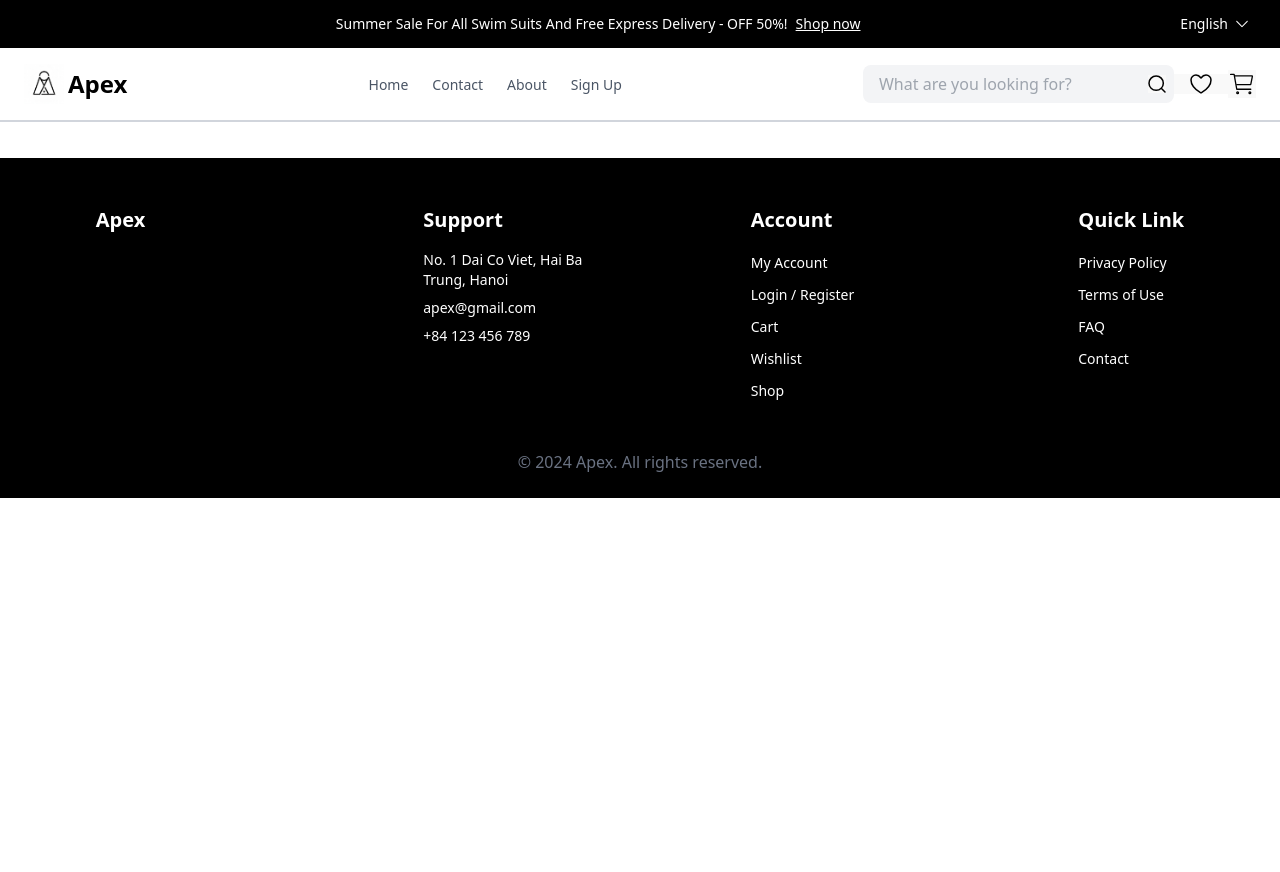
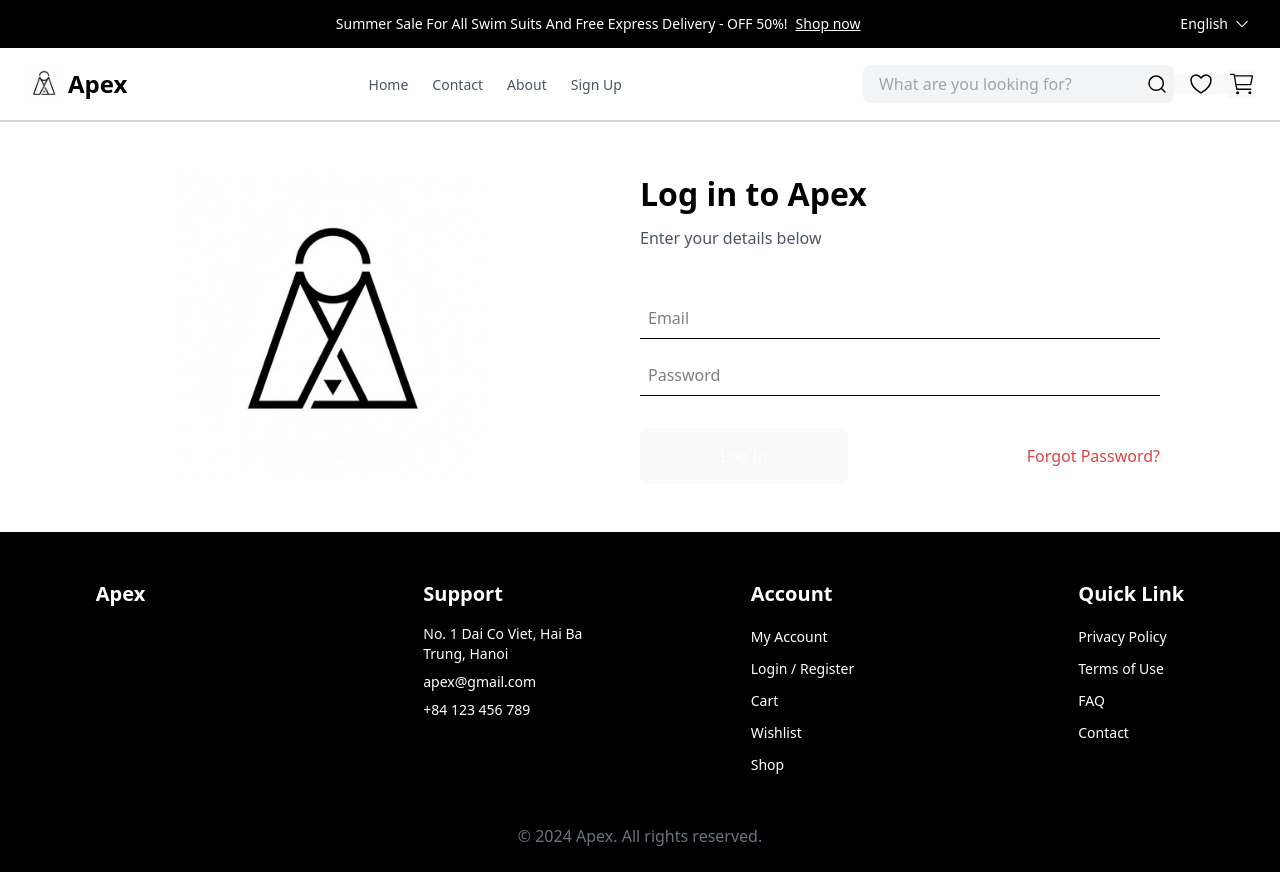
Before and after one commit to ncquan04/IT4409, a React (Vite) app: page /login in a window 1280 px wide. Before the commit the page ends 800 px from the top, so only its background shows below. Built offline with nearby package versions, Linux system fonts and the light colour scheme.

Commit message:
Implement login and signup pages; create LogInSignUpPage, Header, InfoSection, ActionSection components, and update routing

```diff
--- a/index.html
+++ b/index.html
@@ -2,7 +2,7 @@
 <html lang="en">
   <head>
     <meta charset="UTF-8" />
-    <link rel="icon" type="image/svg+xml" href="/public/icon.jpg" />
+    <link rel="icon" type="image/jpeg" href="/icon.jpg" />
     <meta name="viewport" content="width=device-width, initial-scale=1.0" />
     <title>Apex</title>
   </head>
--- /dev/null
+++ b/src/components/common/CommonButton.tsx
@@ -0,0 +1,25 @@
+import { useI18n } from "../../contexts/I18nContext";
+
+interface CommonButtonProps {
+  label?: string;
+  onClick: () => void;
+  style?: React.CSSProperties;
+  type?: "button" | "submit" | "reset";
+}
+
+const CommonButton = (props: CommonButtonProps) => {
+  const i18n = useI18n();
+
+  return (
+    <button
+      className="w-full h-14 rounded-lg bg-button2 hover:bg-hoverButton hover:cursor-pointer"
+      onClick={props.onClick}
+      style={props.style}
+      type={props.type || "button"}
+    >
+      {props.label || i18n.t("Continue")}
+    </button>
+  );
+};
+
+export default CommonButton;
--- a/src/components/navBar/components/Header.tsx
+++ b/src/components/navBar/components/Header.tsx
@@ -1,4 +1,3 @@
-import logo from "../../../../public/icon.jpg";
 import CartButton from "./CartButton";
 import PageSelector from "./PageSelector";
 import SearchBar from "./SearchBar";
@@ -13,7 +12,7 @@ const Header = () => {
         className="flex flex-row gap-1 items-center hover:cursor-pointer"
         aria-label="Go to home"
       >
-        <img src={logo} alt="Apex logo" className="h-10" />
+        <img src="/icon.jpg" alt="Apex logo" className="h-10" />
         <span className="text-2xl text-black font-bold">Apex</span>
       </Link>
       <nav aria-label="Primary" className="contents">
--- a/src/navigation/index.tsx
+++ b/src/navigation/index.tsx
@@ -1,8 +1,9 @@
 import { Route, BrowserRouter, Routes } from "react-router-dom";
 import HomePage from "../pages/home/HomePage";
-import LoginPage from "../pages/login/LoginPage";
 import NavBar from "../components/navBar/NavBar";
 import Footer from "../components/footer/Footer";
+import SignUpPage from "../pages/login/LogInSignUpPage";
+import LogInSignUpPage from "../pages/login/LogInSignUpPage";
 
 export const AppRoutes = {
   DEFAULT: "/",
@@ -27,7 +28,14 @@ const RootNavigation = () => {
         <Routes>
           <Route path={AppRoutes.DEFAULT} element={<HomePage />} />
           <Route path={AppRoutes.HOME} element={<HomePage />} />
-          <Route path={AppRoutes.LOGIN} element={<LoginPage />} />
+          <Route
+            path={AppRoutes.LOGIN}
+            element={<LogInSignUpPage action="login" />}
+          />
+          <Route
+            path={AppRoutes.SIGNUP}
+            element={<SignUpPage action="signup" />}
+          />
           {/* <Route path={AppRoutes.SIGNUP} element={<LoginPage />} />
           <Route path={AppRoutes.CONTACT} element={<LoginPage />} />
           <Route path={AppRoutes.ABOUT} element={<LoginPage />} />
--- /dev/null
+++ b/src/pages/login/LogInSignUpPage.tsx
@@ -0,0 +1,77 @@
+import { useState } from "react";
+import Header from "./components/Header";
+import InfoSection from "./components/InfoSection";
+import ActionSection from "./components/ActionSection";
+
+interface LogInSignUpPageProps {
+  action: "login" | "signup";
+}
+
+const LogInSignUpPage = (props: LogInSignUpPageProps) => {
+  const [username, setUsername] = useState("");
+  const [email, setEmail] = useState("");
+  const [password, setPassword] = useState("");
+
+  const handleLogin = (email: string, password: string) => {
+    // your code here
+    // Handle login logic here
+  };
+
+  const handleSignUp = (username: string, email: string, password: string) => {
+    // your code here
+    // Handle sign up logic here
+  };
+
+  const handleSubmit: React.FormEventHandler<HTMLFormElement> = (e) => {
+    e.preventDefault();
+    if (props.action === "login") {
+      handleLogin(email, password);
+    } else {
+      handleSignUp(username, email, password);
+    }
+  };
+
+  return (
+    <main
+      role="main"
+      className="w-full h-full pt-12 pb-12 pl-6 pr-6 flex flex-row justify-between items-center"
+    >
+      <aside
+        className="w-1/2 h-full flex flex-col justify-center items-center gap-6"
+        aria-label="Branding"
+      >
+        <figure className="w-full flex justify-center">
+          <img src="/icon.jpg" alt="Apex logo" className="w-1/2 h-auto" />
+        </figure>
+      </aside>
+      <section
+        className="w-1/2 pr-24 h-full flex flex-col justify-center items-center gap-12"
+        aria-labelledby="auth-heading"
+      >
+        <Header action={props.action} />
+        <form
+          className="w-full flex flex-col gap-8"
+          onSubmit={handleSubmit}
+          noValidate
+        >
+          <InfoSection
+            action={props.action}
+            email={email}
+            setEmail={setEmail}
+            password={password}
+            setPassword={setPassword}
+            username={username}
+            setUsername={setUsername}
+          />
+          <ActionSection
+            action={props.action}
+            handleLogIn={() => handleLogin(email, password)}
+            handleSignUp={() => handleSignUp(username, email, password)}
+          />
+        </form>
+      </section>
+    </main>
+  );
+};
+
+export default LogInSignUpPage;
--- a/src/pages/login/LoginPage.tsx
+++ /dev/null
@@ -1,5 +0,0 @@
-const LoginPage = () => {
-  return <div className="text-3xl font-bold underline">Login!</div>;
-};
-
-export default LoginPage;
--- /dev/null
+++ b/src/pages/login/components/ActionSection.tsx
@@ -0,0 +1,52 @@
+import CommonButton from "../../../components/common/CommonButton";
+import { useI18n } from "../../../contexts/I18nContext";
+import { AppRoutes } from "../../../navigation";
+
+interface ActionSectionProps {
+  action: "login" | "signup";
+  handleSignUp: () => void;
+  handleLogIn: () => void;
+}
+
+const ActionSection = (props: ActionSectionProps) => {
+  const i18n = useI18n();
+
+  if (props.action === "login") {
+    return (
+      <div className="w-full flex flex-row gap-4 justify-between items-center">
+        <CommonButton
+          label={i18n.t("Log In")}
+          onClick={props.handleLogIn}
+          type="submit"
+          style={{ width: "40%" }}
+        />
+        <nav aria-label="Password recovery">
+          <a href="/" className="text-base text-button2 cursor-pointer">
+            {i18n.t("Forgot Password?")}
+          </a>
+        </nav>
+      </div>
+    );
+  } else {
+    return (
+      <div className="w-full flex flex-col gap-4 items-center">
+        <CommonButton
+          label={i18n.t("Create Account")}
+          onClick={props.handleSignUp}
+          type="submit"
+        />
+        <p className="text-base text-text2">
+          {i18n.t("Already have an account?")}{" "}
+          <a
+            href={AppRoutes.LOGIN}
+            className="text-text2 underline cursor-pointer"
+          >
+            {i18n.t("Log In")}
+          </a>
+        </p>
+      </div>
+    );
+  }
+};
+
+export default ActionSection;
--- /dev/null
+++ b/src/pages/login/components/Header.tsx
@@ -0,0 +1,24 @@
+import { useI18n } from "../../../contexts/I18nContext";
+
+interface HeaderProps {
+  action: "login" | "signup";
+}
+
+const Header = (props: HeaderProps) => {
+  const i18n = useI18n();
+
+  return (
+    <header className="w-full h-auto flex flex-col gap-2">
+      <h1 id="auth-heading" className="text-[32px] font-semibold text-black">
+        {i18n.t(
+          props.action === "login" ? "Log in to Apex" : "Create an account"
+        )}
+      </h1>
+      <p className="text-base text-gray-600">
+        {i18n.t("Enter your details below")}
+      </p>
+    </header>
+  );
+};
+
+export default Header;
--- /dev/null
+++ b/src/pages/login/components/InfoSection.tsx
@@ -0,0 +1,77 @@
+import type { Dispatch, SetStateAction } from "react";
+
+interface InfoSectionProps {
+  action: "login" | "signup";
+  email: string;
+  setEmail: Dispatch<SetStateAction<string>>;
+  password: string;
+  setPassword: Dispatch<SetStateAction<string>>;
+  username?: string;
+  setUsername?: Dispatch<SetStateAction<string>>;
+}
+
+const InfoSection = (props: InfoSectionProps) => {
+  const isSignup = props.action === "signup";
+  return (
+    <fieldset
+      className="w-full flex flex-col gap-4"
+      aria-describedby="auth-helper"
+    >
+      <legend className="sr-only">
+        {isSignup ? "Sign up" : "Log in"} details
+      </legend>
+      {isSignup && (
+        <>
+          <label htmlFor="username" className="sr-only">
+            Name
+          </label>
+          <input
+            id="username"
+            name="username"
+            type="text"
+            placeholder="Name"
+            autoComplete="name"
+            className="border-b border-text2 p-2 text-text2 focus:outline-none w-full"
+            value={props.username}
+            onChange={(e) =>
+              props.setUsername && props.setUsername(e.target.value)
+            }
+          />
+        </>
+      )}
+      <label htmlFor="email" className="sr-only">
+        Email
+      </label>
+      <input
+        id="email"
+        name="email"
+        type="email"
+        placeholder="Email"
+        autoComplete={isSignup ? "email" : "username"}
+        className="border-b border-text2 p-2 text-text2 focus:outline-none w-full"
+        value={props.email}
+        onChange={(e) => props.setEmail && props.setEmail(e.target.value)}
+        required
+      />
+      <label htmlFor="password" className="sr-only">
+        Password
+      </label>
+      <input
+        id="password"
+        name="password"
+        type="password"
+        placeholder="Password"
+        autoComplete={isSignup ? "new-password" : "current-password"}
+        className="border-b border-text2 p-2 text-text2 focus:outline-none w-full"
+        value={props.password}
+        onChange={(e) => props.setPassword && props.setPassword(e.target.value)}
+        required
+      />
+      <p id="auth-helper" className="sr-only">
+        All fields marked required must be completed.
+      </p>
+    </fieldset>
+  );
+};
+
+export default InfoSection;
```
